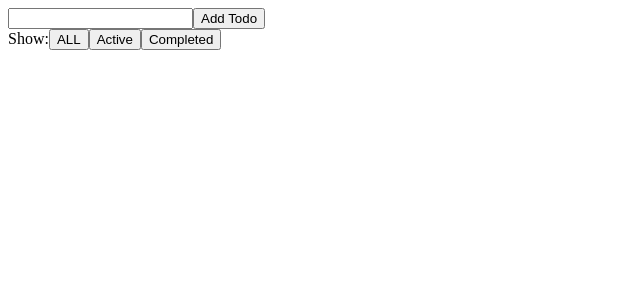
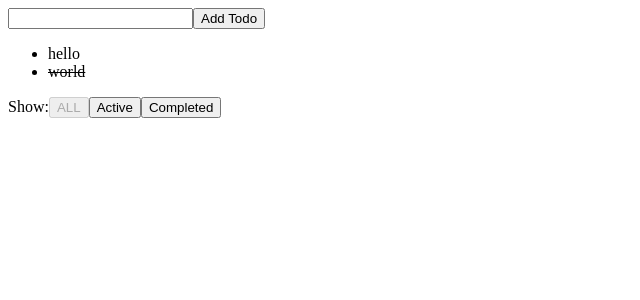
Before and after one commit to nkgrnkgr/styled-toolkit-todo, a React (Create React App) app: page / in a window 1280 px wide. Shown: the top 300 px of the page, without its empty margins (0-640 px from the left). Built offline with nearby package versions, Linux system fonts and the light colour scheme.

Commit message:
てきとう

```diff
--- /dev/null
+++ b/src/list/components/Task/Container.tsx
@@ -0,0 +1,20 @@
+import React from "react";
+import Task from "./Task";
+import { Props as ItemProps } from "./Item";
+
+const Container = () => {
+  const items: ItemProps[] = [
+    {
+      text: "hello",
+      isDone: false,
+    },
+    {
+      text: "world",
+      isDone: true,
+    },
+  ];
+
+  return <Task items={items} />;
+};
+
+export default Container;
--- /dev/null
+++ b/src/list/components/Task/Item.tsx
@@ -0,0 +1,24 @@
+
+import React from "react";
+import styled from "styled-components";
+import { PropsForStyled } from "../../../typing/styled";
+
+export interface Props extends PropsForStyled {
+    text: string;
+    isDone: boolean;
+}
+
+const Item: React.FC<Props> = ({ text, isDone, className}) => {
+  return (
+      <li className={isDone ? `${className}-Item-done` : ''}>{text}</li>
+  );
+};
+
+
+const StyledItem = styled(Item)`
+  &-Item-done {
+    text-decoration: line-through;
+  }
+`;
+
+export default StyledItem;
--- /dev/null
+++ b/src/list/components/Task/Task.tsx
@@ -0,0 +1,16 @@
+import React from "react";
+import Item, { Props as ItemProps } from "./Item";
+
+export interface Props {
+    items: ItemProps[]
+}
+
+const Task: React.FC<Props> = ({items}) => {
+  return (
+      <ul>
+          {items.map(i => <Item key={i.text} {...i} />)}
+      </ul>
+  );
+};
+
+export default Task;
--- /dev/null
+++ b/src/list/components/Task/index.tsx
@@ -0,0 +1,3 @@
+import Container from "./Container";
+
+export default Container;
--- a/src/list/components/VisibilityFilter/Container.tsx
+++ b/src/list/components/VisibilityFilter/Container.tsx
@@ -1,8 +1,9 @@
-import React from "react";
-import VisibilityFilter from "./VisibilityFilter";
+import React  from "react";
+import VisibilityFilter, { Props} from "./VisibilityFilter";
 
 const Container = () => {
-  const props = {
+  const props: Props = {
+      selectedStatus: "ALL"
   };
 
   return <VisibilityFilter {...props} />;
--- a/src/list/components/VisibilityFilter/VisibilityFilter.tsx
+++ b/src/list/components/VisibilityFilter/VisibilityFilter.tsx
@@ -1,16 +1,16 @@
 import React from "react";
 
-interface Props {
-
+export interface Props {
+    selectedStatus: 'ALL' | 'Active' | 'Completed'
 }
 
-const VisibilityFilter: React.FC<Props> = () => {
+const VisibilityFilter: React.FC<Props> = ({selectedStatus = "ALL"}) => {
   return (
     <div>
         Show:
-        <button>ALL</button>
-        <button>Active</button>
-        <button>Completed</button>
+        <button disabled={selectedStatus === 'ALL'}>ALL</button>
+        <button disabled={selectedStatus === 'Active'}>Active</button>
+        <button disabled={selectedStatus === 'Completed'}>Completed</button>
     </div>
   );
 };
--- a/src/list/entry.tsx
+++ b/src/list/entry.tsx
@@ -1,11 +1,13 @@
 import React from "react";
 import InputBox from "./components/InputBox";
 import VisibilityFilter from "./components/VisibilityFilter";
+import Task from "./components/Task";
 
 const List = () => {
   return (
     <React.Fragment>
       <InputBox />
+      <Task />
       <VisibilityFilter />
     </React.Fragment>
   );
--- /dev/null
+++ b/src/typing/styled.d.ts
@@ -0,0 +1,3 @@
+export interface PropsForStyled {
+    className?: string;
+  }
```
